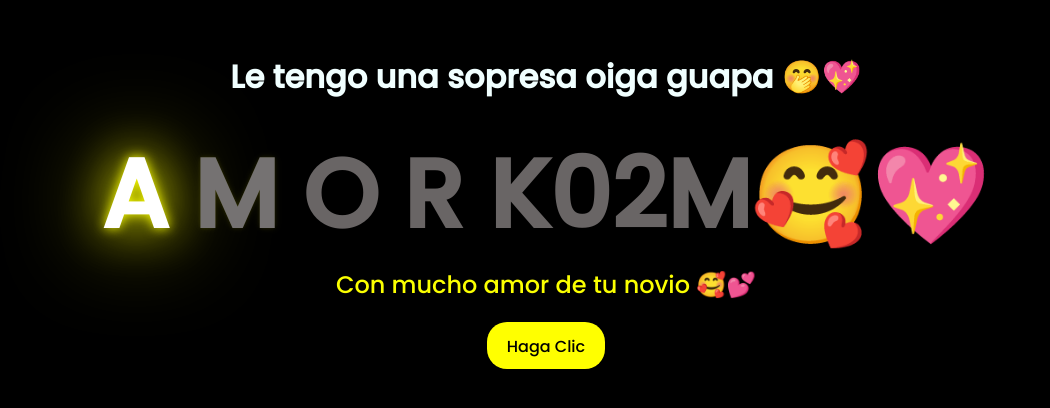
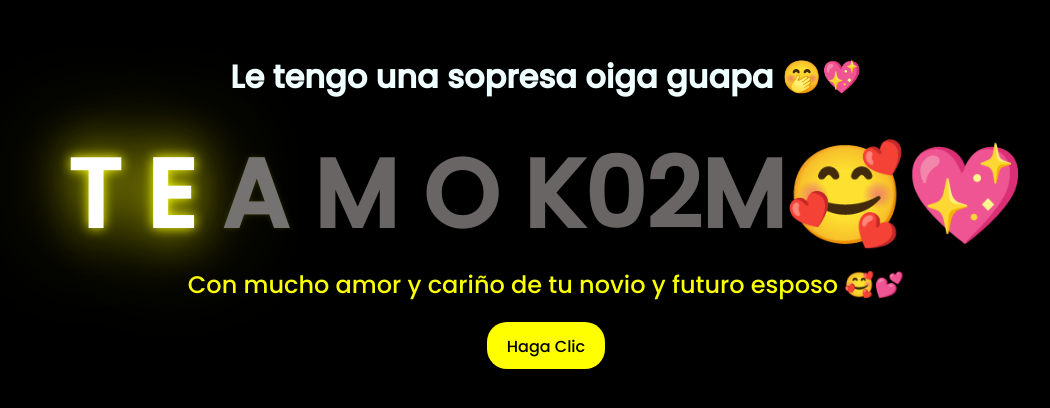
Before and after one commit to MrWolf636/FloresAmarillasK02M, a plain HTML site: page index.html in a window 1280 px wide. Shown: the part 208-616 px from the top of the page, without its empty margins (102-1152 px from the left). Drawn offline with Linux system fonts and the light colour scheme.

Commit message:
Update index.html

```diff
--- a/index.html
+++ b/index.html
@@ -16,10 +16,10 @@
     </div>
     <div class="greetings">
 
+        <span>T E</span>
         <span>A</span>
         <span>M</span>
         <span>O</span>
-        <span>R</span>
         <span>K02M🥰💖</span>
     </div>
     <div class="greetings">
@@ -31,7 +31,7 @@
         <span></span>
     </div>
     <div class="description">
-        <span>Con mucho amor de tu novio 🥰💕</span>
+        <span>Con mucho amor y cariño de tu novio y futuro esposo 🥰💕</span>
     </div>
     <div class="button">
         <button>
```
